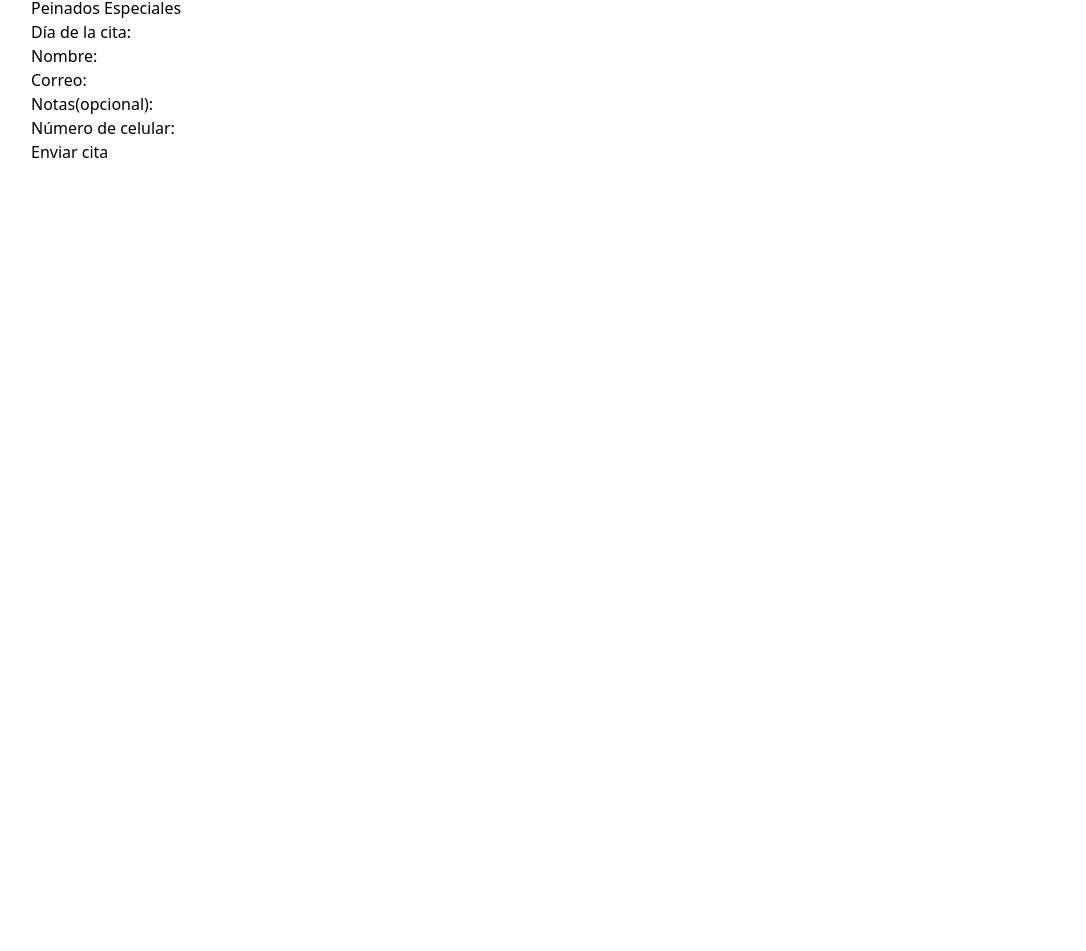
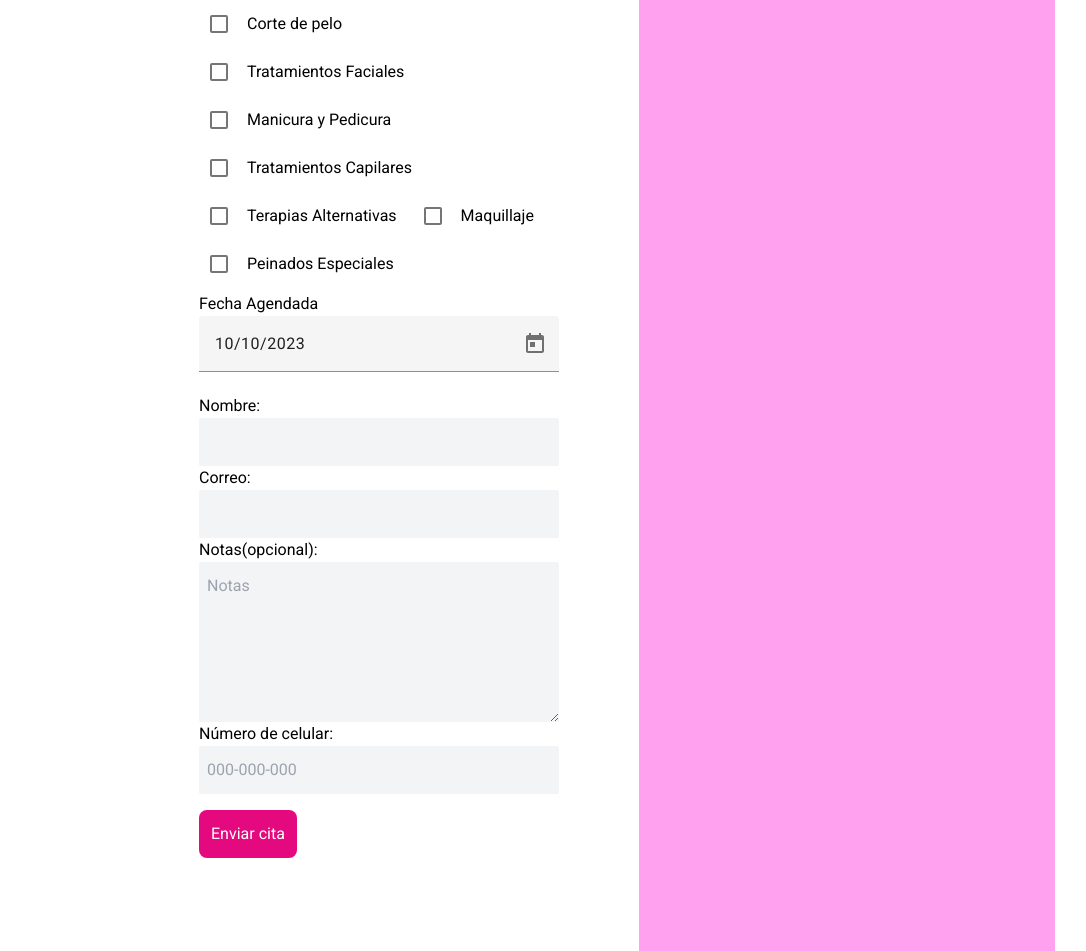
Before and after one commit to amrivadeneyra/JackelynWeb, an Angular app: page /appointment-scheduler in a window 1280 px wide. Shown: the part 554-1505 px from the top of the page, without its empty margins (1-1087 px from the left). Before the commit the page ends 800 px from the top, so only its background shows below. Built offline with nearby package versions, Linux system fonts and the light colour scheme.

Commit message:
reserva de citas, modelo, estilos, diseño de la ruta para reserva de citas

```diff
--- a/angular.json
+++ b/angular.json
@@ -30,6 +30,7 @@
               "src/assets"
             ],
             "styles": [
+              "@angular/material/prebuilt-themes/indigo-pink.css",
               "src/styles/styles.scss",
               "src/styles/tailwind.scss",
               "node_modules/ngx-toastr/toastr.css"
@@ -95,6 +96,7 @@
               "src/assets"
             ],
             "styles": [
+              "@angular/material/prebuilt-themes/indigo-pink.css",
               "src/styles/styles.scss"
             ],
             "scripts": []
--- a/src/app/models/appointmentScheduler.ts
+++ b/src/app/models/appointmentScheduler.ts
@@ -23,6 +23,8 @@ export class AppointmentScheduler {
     duration: number = 0; // Duración estimada de la cita en minutos
     recurrence: string = ''; // Recurrencia de la cita
 
+    notes: string = '';
+
     notification_preferences: string[] = []; // Preferencias de notificación del cliente
 
     created_at: Date = new Date(); // Fecha de creación de la cita
--- a/src/app/modules/admin/appointment-scheduler/appointment-scheduler.component.html
+++ b/src/app/modules/admin/appointment-scheduler/appointment-scheduler.component.html
@@ -1,56 +1,94 @@
 <app-sidenav></app-sidenav>
 
 <section class="">
-    <div class="bg-magenta-light h-50">
+    <div class="bg-magenta-lighter h-50">
         <h2 class="text-4xl font-bold text-white mb-6 text-center">Reserva tu Cita</h2>
     </div>
 
-    <div class="m-8">
+    <div class="my-26 mx-30">
 
+        <div class="w-full mt-20 flex">
+
+            <div class="w-1/2 p-20">
+                <form [formGroup]="appointmentSchedulerForm">
 
                     <span> Selecciona un servicio: </span>
-        <div *ngFor="let service of services">
-            <!-- Add radio buttons or checkboxes for service selection -->
-            <label>
-                <!-- <input type="radio" [(ngModel)]="selectedService" [value]="service"> -->
+                    <div class="flex flex-wrap">
+                        <div *ngFor="let service of services" class="flex items-center mr-4 mb-2">
+                            <label class="flex items-center">
+                                <mat-checkbox [formControlName]="'service_name'"></mat-checkbox>
+
+                                <span class="ml-2">
                                     {{ service.name }}
+                                </span>
                             </label>
+                        </div>
                     </div>
 
                     <div>
-            <span>
-                Día de la cita:
-            </span>
-           <!--  <input type="date" [(ngModel)]="appointmentDate" /> -->
-            <!--aplciar un calendario de angular-->
+
+                        <label class="">Fecha Agendada</label>
+
+                        <div class="flex">
+
+                            <mat-form-field appearance="fill" class="flex-grow">
+
+                                <input matInput [matDatepicker]="appointmentDate" placeholder="Seleccione una fecha"
+                                    [formControlName]="'appointment_date'">
+
+                                <mat-datepicker-toggle matSuffix [for]="appointmentDate"></mat-datepicker-toggle>
+
+                                <mat-datepicker #appointmentDate (click)="$event.stopPropagation();">
+
+                                    <mat-datepicker-actions>
+                                        <button mat-flat-button color="warn" (click)="resetDate()">Borrar</button>
+                                        <button mat-raised-button color="primary" matDatepickerApply>Guardar</button>
+                                    </mat-datepicker-actions>
+
+                                </mat-datepicker>
+                            </mat-form-field>
+                        </div>
                     </div>
 
+
                     <div>
-            <span> Nombre: </span>
+                        <label> Nombre: </label>
+                        <input id="client_name" autocomplete="off" type="text" class="form-input" placeholder="" [formControlName]="'client_name'">
 
                     </div>
 
                     <div>
-            <span> Correo: </span>
+                        <label> Correo: </label>
+                        <input id="email" autocomplete="off" type="text" class="form-input" placeholder="" [formControlName]="'email'">
 
                     </div>
 
                     <div>
-            <span> Notas(opcional): </span>
-
+                        <label> Notas(opcional): </label>
+                        <textarea name="notes" (keydown.enter)="$event.stopPropagation()" id="notes"
+                        placeholder="Notas" [formControlName]="'notes'" class="block form-input min-h-30 h-40"></textarea>
                     </div>
 
                     <div>
-            <span> Número de celular: </span>
-
+                        <label> Número de celular: </label>
+                        <input id="phone_number" autocomplete="off" type="text" class="form-input" placeholder="000-000-000" [formControlName]="'phone_number'" mask="000-000-000">
                     </div>
 
-        <div>
-            <button>
-                <span>Enviar cita</span>
+                    <div class="w-80">
+                        <button class="bg-magenta-light hover:bg-magenta-lighter text-white hover:text-gray-800 focus:outline-none my-4 transition duration-300 ease-in-out rounded-lg p-3">
+                            <label>Enviar cita</label>
                         </button>
 
                     </div>
+                </form>
+            </div>
+
+
+            <div class="w-2/5 bg-magenta-pale">
+
+            </div>
+        </div>
+
     </div>
 
 
--- a/src/app/modules/admin/appointment-scheduler/appointment-scheduler.component.ts
+++ b/src/app/modules/admin/appointment-scheduler/appointment-scheduler.component.ts
@@ -1,4 +1,5 @@
 import { Component } from '@angular/core';
+import { UntypedFormBuilder, UntypedFormGroup, Validators } from '@angular/forms';
 import { Service } from 'src/app/models/service';
 import { servicesValue } from 'src/app/values/service';
 
@@ -11,8 +12,48 @@ export class AppointmentSchedulerComponent {
 
   services: Service[] = [];
 
+  appointmentSchedulerForm!: UntypedFormGroup;
+
+  constructor(
+    private fb: UntypedFormBuilder,
+  ) { }
+
   ngOnInit(): void {
     this.services = servicesValue;
+    this.initAppointmentSchedulerForm();
+  }
+
+  resetDate(): void { }
+
+  initAppointmentSchedulerForm(): void {
+    this.appointmentSchedulerForm = this.fb.group({
+      _id: [''],
+      client_name: ['', Validators.required],
+      phone_number: ['', Validators.required],
+      email: ['', [Validators.required, Validators.email]],
+      address: [''],
+      emergency_contact: [''],
+
+      service_name: ['', Validators.required],
+      price: [0, Validators.required],
+      description: [''],
+      category: [0, Validators.required],
+
+      appointment_date: [new Date(), Validators.required],
+      appointment_time: ['', Validators.required],
+
+      payment_method: [''],
+      payment_status: [''],
+
+      duration: [0],
+      recurrence: [''],
+      notes: [''],
+
+      notification_preferences: [[]],
+
+      created_at: [new Date()],
+      updated_at: [new Date()],
+    })
   }
 
 }
--- a/src/app/modules/admin/appointment-scheduler/appointment-scheduler.module.ts
+++ b/src/app/modules/admin/appointment-scheduler/appointment-scheduler.module.ts
@@ -7,7 +7,23 @@ import { CommonModule } from "@angular/common";
 
 import { MatDatepickerModule } from "@angular/material/datepicker";
 import { MatInputModule } from '@angular/material/input';
+import { FormsModule, ReactiveFormsModule } from "@angular/forms";
+import { MAT_DATE_FORMATS, MatNativeDateModule } from "@angular/material/core";
+import { MatButtonModule } from "@angular/material/button";
+import { MatIconModule } from "@angular/material/icon";
+import { MatCheckboxModule } from '@angular/material/checkbox';
 
+const MY_FORMATS = {
+    parse: {
+        dateInput: 'LL',
+    },
+    display: {
+        dateInput: 'YYYY-MM-DD',
+        monthYearLabel: 'MMMM YYYY',
+        dateA11yLabel: 'LL',
+        monthYearA11yLabel: 'MMMM YYYY',
+    },
+};
 @NgModule({
     declarations: [
         AppointmentSchedulerComponent
@@ -16,12 +32,22 @@ import { MatInputModule } from '@angular/material/input';
         RouterModule.forChild(appointmentSchedulerRoutes),
         CommonModule,
         MatDatepickerModule,
+        MatNativeDateModule,
         MatInputModule,
+        ReactiveFormsModule,
+        FormsModule,
+        MatButtonModule,
+        MatIconModule,
+        MatCheckboxModule,
 
         SidenavModule,
     ],
     exports: [
         AppointmentSchedulerComponent
-    ]
+    ],
+    providers: [
+        { provide: MAT_DATE_FORMATS, useValue: MY_FORMATS },
+        // Otros proveedores de servicios si es necesario
+    ],
 })
 export class AppointmentSchedulerModule { }
--- a/src/index.html
+++ b/src/index.html
@@ -6,6 +6,9 @@
   <meta charset="utf-8">
   <meta name="description"
     content="Admin Template and Starter Kit with Angular, Angular Material Components and TailwindCSS">
+  <link rel="preconnect" href="https://fonts.gstatic.com">
+  <link href="https://fonts.googleapis.com/css2?family=Roboto:wght@300;400;500&display=swap" rel="stylesheet">
+  <link href="https://fonts.googleapis.com/icon?family=Material+Icons" rel="stylesheet">
 </head>
 
 <body>
--- a/src/styles/styles.scss
+++ b/src/styles/styles.scss
@@ -5,3 +5,5 @@
 body{
     margin: 0;
 }
+html, body { height: 100%; }
+body { margin: 0; font-family: Roboto, "Helvetica Neue", sans-serif; }
--- a/src/styles/tailwind.scss
+++ b/src/styles/tailwind.scss
@@ -1,6 +1,13 @@
 /* ----------------------------------------------------------------------------------------------------- */
 /*  @ Main Tailwind file for injecting utilities.
 /* ----------------------------------------------------------------------------------------------------- */
-@import 'tailwindcss/base';
-@import 'tailwindcss/components';
-@tailwind utilities;
+@import "tailwindcss/base";
+@import "tailwindcss/components";
+@import "tailwindcss/utilities";
+
+
+@layer components {
+  .form-input {
+    @apply w-full py-3 px-2 bg-gray-100 focus:border-b-2 focus:border-magenta-light focus:rounded-b-none rounded-sm outline-none border-0 focus:ring-0 focus:ring-offset-0;
+  }
+}
```
Also changed, not shown: package.json (line endings or trailing spaces), 1 other file (tests, documents, lock files or other folders). Lines whose indentation alone changed are shown as unchanged.
